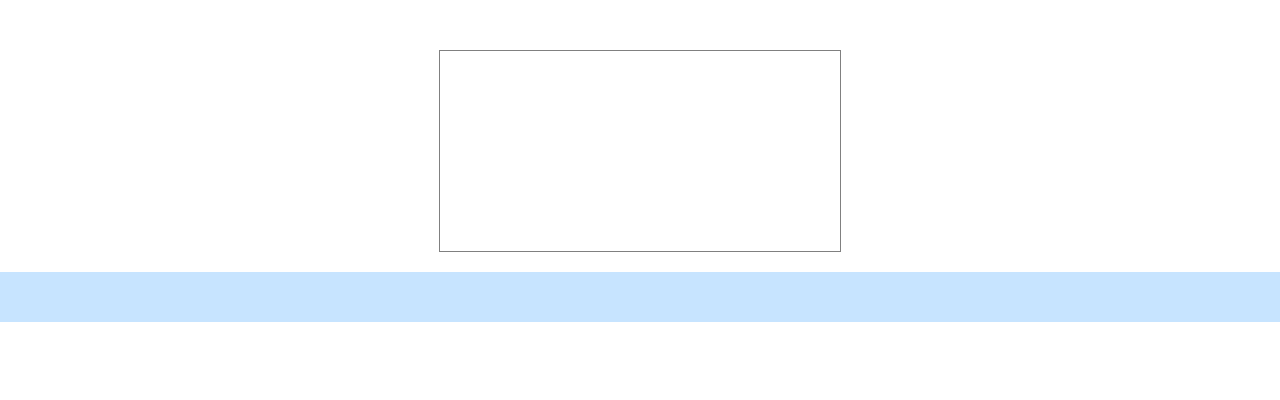
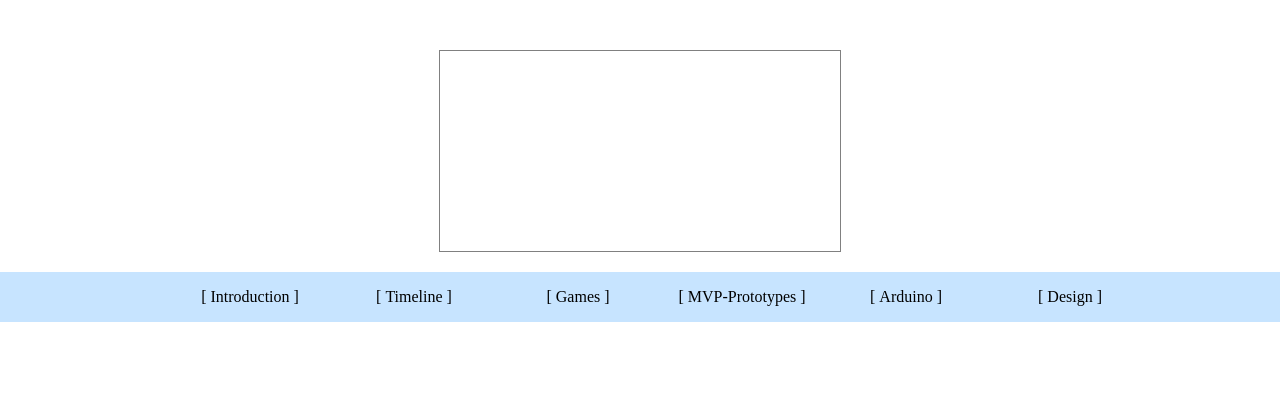
Before and after one commit to huwfernie/portfolio, a plain HTML site: page index.html in a window 1280 px wide. Shown: the top 400 px of the page. Drawn offline with nearby package versions, Linux system fonts and the light colour scheme.

Commit message:
added hard coded menu and styles

```diff
--- a/css/style.css
+++ b/css/style.css
@@ -21,9 +21,10 @@ body {
 }
 
 .nav {
-  margin-top: 20px;
+  margin: 20px auto 0 auto;
   min-height: 50px;
   background: #c7e4ff;
+  width: 100%;
 }
 
 .content {
@@ -40,3 +41,24 @@ body {
   min-height: 50px;
   background: #dbc7ff;
 }
+
+/*-----
+  Basic layout of sections above
+----*/
+
+.nav ul {
+  text-align: center;
+  list-style: none;
+  line-height: 50px;
+}
+
+.nav li {
+  width: 160px;;
+  display: inline-block;
+}
+.nav li:before {
+  content: "[ ";
+}
+.nav li:after {
+  content: " ]";
+}
--- a/index.html
+++ b/index.html
@@ -12,7 +12,16 @@
       <section class="hero">
         <figure class="hero-image" alt="Huw Fernie" aria-label="Huw Fernie, web developer."></figure>
       </section>
-      <section class="nav"></section>
+      <section class="nav">
+        <ul>
+          <li>Introduction</li>
+          <li>Timeline</li>
+          <li>Games</li>
+          <li>MVP-Prototypes</li>
+          <li>Arduino</li>
+          <li>Design</li>
+        </ul>
+      </section>
       <section class="content">
         <p>“The secret of getting ahead is getting started.”</p>
       </section>
```
